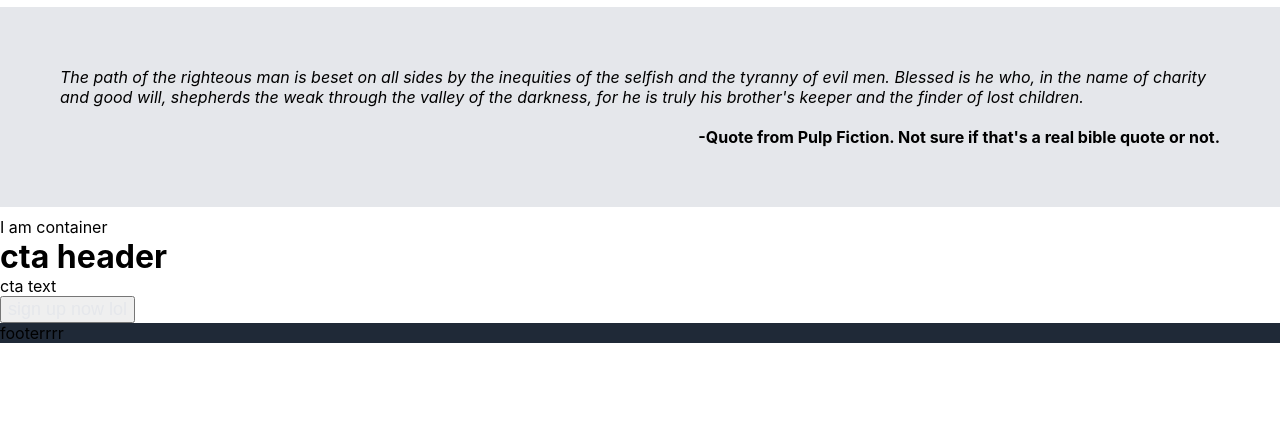
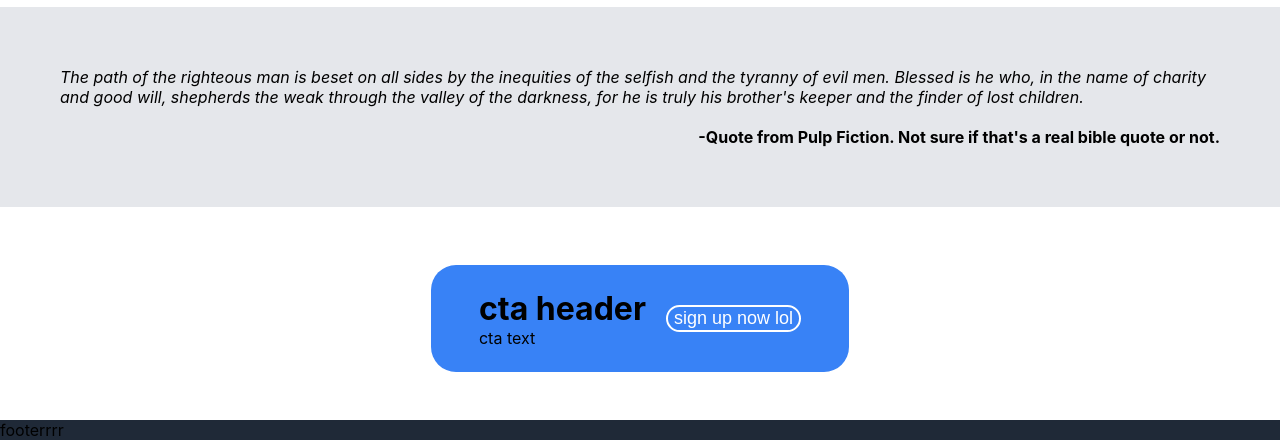
Before and after one commit to seandyson/first_website, a plain HTML site: page index.html in a window 1280 px wide. Shown: the part 795-1235 px from the top of the page. Before the commit the page ends 1138 px from the top, so only its background shows below. Drawn offline with Linux system fonts and the light colour scheme.

Commit message:
Format call to action section

```diff
--- a/index.html
+++ b/index.html
@@ -64,9 +64,12 @@
 				</div> <!-- quote-section div end -->
 
 				<div class="cta-section">
-					<div>I am container
-						<h1>cta header</h1>
-						<p>cta text</p>
+					<div class="cta-container">
+						<div class="cta-text">
+							<h1>cta header</h1>
+							<p>cta text</p>
+						</div>
+
 						<button>sign up now lol</button>
 					</div>
 				</div> <!-- cta-section div end -->
--- a/style.css
+++ b/style.css
@@ -135,6 +135,34 @@ body{
 	background-color: white;
 }
 
+.cta-section{
+	display: flex;
+	justify-content: center;
+	align-items: center;
+}
+
+.cta-section .cta-container{
+	background-color: #3882f6;
+}
+
+.cta-container{
+	display: flex;
+	justify-content: space-between;
+	gap: 20px;
+
+	padding: 24px 48px;
+	margin: 48px;
+	border-radius: 25px;
+}
+
+.cta-section button{
+	align-self: center;
+	color: white;
+	background-color: #3882f6;
+	border-radius: 25px;
+	border: 2px solid white;
+}
+
 #footer{
 	flex: 1;
 }
```
